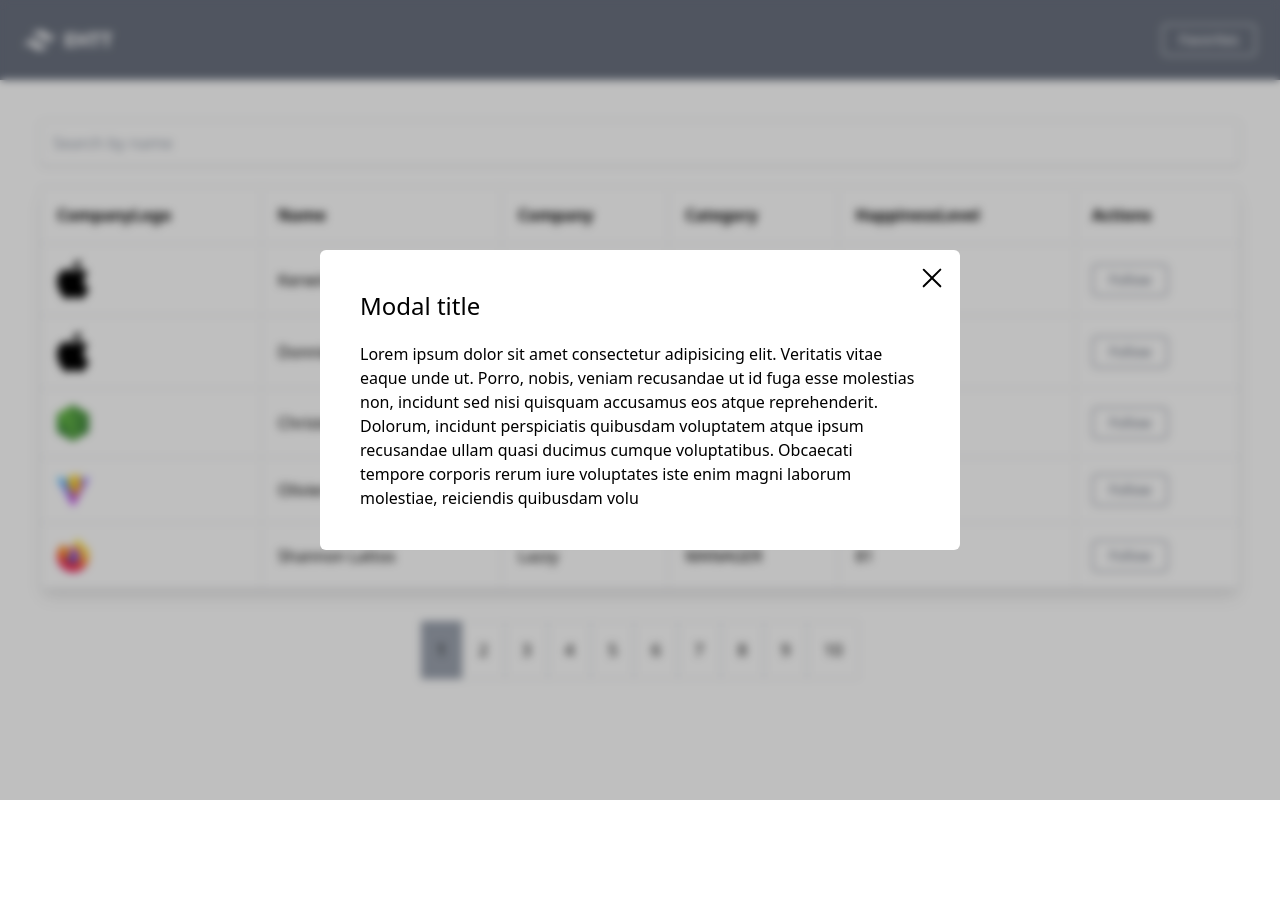
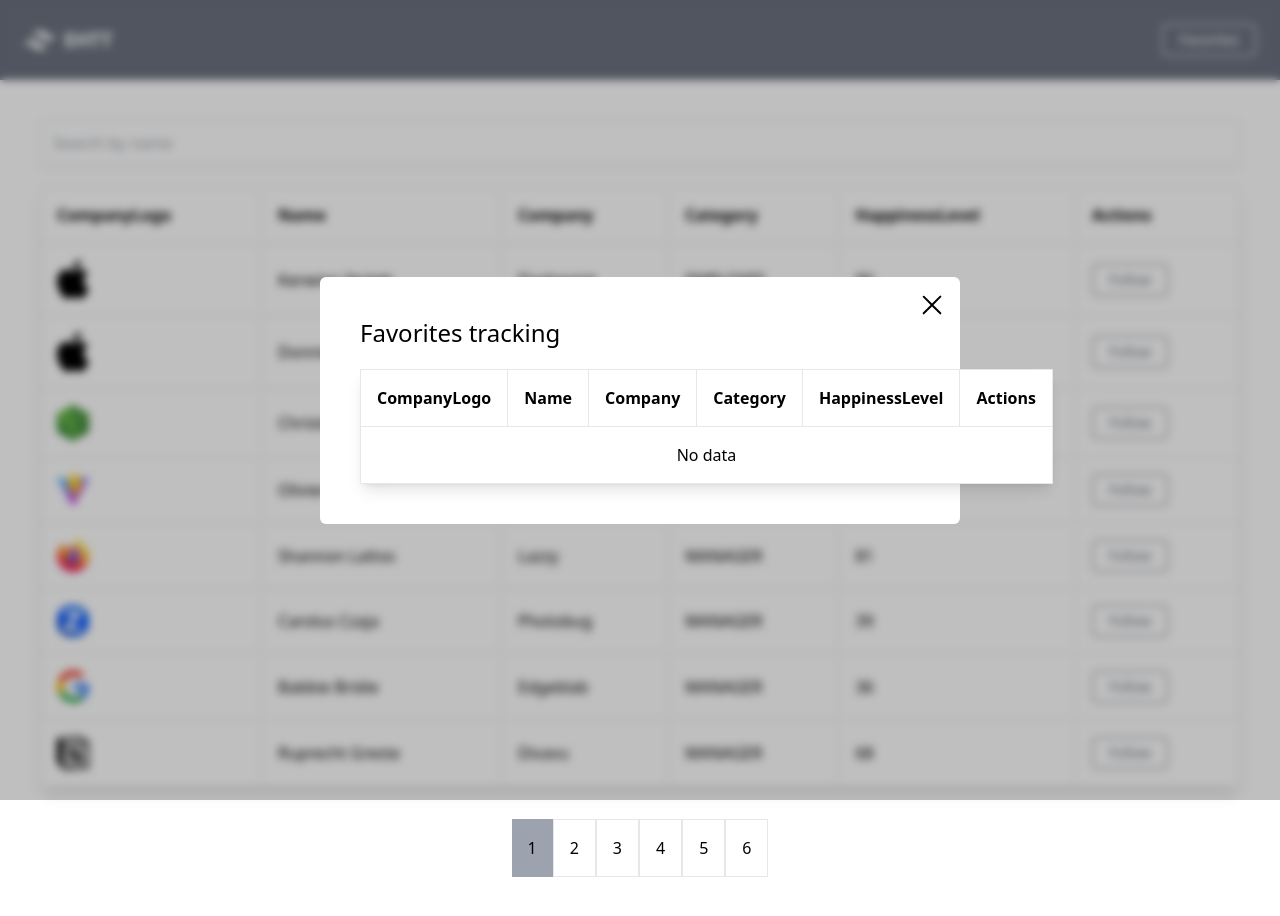
Before and after one commit to baguilar6174/react-ehtt-app, a React (Vite) app: page / in a window 1280 px wide. Both pictures are taken after a click on the button "Favorites". Before the commit the page ends 800 px from the top, so only its background shows below. Built offline with nearby package versions, Linux system fonts and the light colour scheme.

Commit message:
feat: Create context to add or remove from favorites

```diff
--- a/package.json
+++ b/package.json
@@ -18,12 +18,15 @@
 		"format": "prettier --write src/**/*.{js,jsx,ts,tsx,scss,md,json} --config ./.prettierrc"
 	},
 	"dependencies": {
+		"notistack": "^3.0.1",
 		"react": "^18.2.0",
-		"react-dom": "^18.2.0"
+		"react-dom": "^18.2.0",
+		"uuid": "^9.0.0"
 	},
 	"devDependencies": {
 		"@types/react": "^18.0.28",
 		"@types/react-dom": "^18.0.11",
+		"@types/uuid": "^9.0.2",
 		"@typescript-eslint/eslint-plugin": "^5.59.7",
 		"@typescript-eslint/parser": "^5.59.7",
 		"@vitejs/plugin-react-swc": "^3.0.0",
--- a/src/App.tsx
+++ b/src/App.tsx
@@ -1,5 +1,3 @@
-import React from 'react';
-
 import './App.scss';
 import { DATA } from './data/mock/employees';
 import { Header } from './components';
--- a/src/components/Header.tsx
+++ b/src/components/Header.tsx
@@ -1,7 +1,11 @@
-import React, { ReactElement } from 'react';
+import React, { ReactElement, useContext } from 'react';
 import { Modal } from './';
+import { FavoritesContext } from '../context';
+import { Table } from './Table';
 
 export const Header = (): ReactElement => {
+	const { favorites } = useContext(FavoritesContext);
+
 	const [isModalOpen, setIsModalOpen] = React.useState<boolean>(false);
 
 	return (
@@ -29,14 +33,8 @@ export const Header = (): ReactElement => {
 					Favorites
 				</button>
 			</nav>
-			<Modal setShowModal={setIsModalOpen} showModal={isModalOpen}>
-				<p>
-					Lorem ipsum dolor sit amet consectetur adipisicing elit. Veritatis vitae eaque unde ut. Porro, nobis, veniam
-					recusandae ut id fuga esse molestias non, incidunt sed nisi quisquam accusamus eos atque reprehenderit.
-					Dolorum, incidunt perspiciatis quibusdam voluptatem atque ipsum recusandae ullam quasi ducimus cumque
-					voluptatibus. Obcaecati tempore corporis rerum iure voluptates iste enim magni laborum molestiae, reiciendis
-					quibusdam volu
-				</p>
+			<Modal setShowModal={setIsModalOpen} showModal={isModalOpen} title="Favorites tracking">
+				<Table data={favorites} itemsPerPage={5} />
 			</Modal>
 		</>
 	);
--- a/src/components/Modal.tsx
+++ b/src/components/Modal.tsx
@@ -5,10 +5,11 @@ type ModalProp = {
 	children: React.ReactNode;
 	showModal: boolean;
 	setShowModal: (prev: boolean) => void;
+	title?: string;
 };
 
 export const Modal = (props: ModalProp): ReactElement | null => {
-	const { setShowModal, showModal, children } = props;
+	const { setShowModal, showModal, children, title } = props;
 
 	if (!showModal) return null;
 
@@ -19,7 +20,7 @@ export const Modal = (props: ModalProp): ReactElement | null => {
 					<button onClick={handleClose} className="absolute top-3 right-3">
 						<CloseIcon className="!w-8" />
 					</button>
-					<h2 className="text-2xl mb-5">Modal title</h2>
+					{title && <h2 className="text-2xl mb-5">{title}</h2>}
 					{children}
 				</div>
 			</div>
--- a/src/components/Table.tsx
+++ b/src/components/Table.tsx
@@ -1,19 +1,24 @@
-import React, { ReactElement, useState } from 'react';
+import React, { ReactElement, useContext, useState } from 'react';
 import { Person } from '../data/mock/employees';
 import { useSortableData } from '../hooks';
+import { FavoritesContext } from '../context';
 
 interface TableProps {
 	data: Person[];
+	itemsPerPage?: number;
 }
 
 const headers: Array<keyof Person> = ['companyLogo', 'name', 'company', 'category', 'happinessLevel'];
 
-export const Table: React.FC<TableProps> = ({ data }: TableProps): ReactElement => {
+export const Table: React.FC<TableProps> = (props: TableProps): ReactElement => {
+	const { data, itemsPerPage = 8 } = props;
+
+	const { updateFavorite } = useContext(FavoritesContext);
+
 	const { sortedItems, requestSort } = useSortableData(data);
 	const [sortedData, setSortedData] = useState<Person[]>(data);
 	const [searchText, setSearchText] = useState<string>('');
 	const [currentPage, setCurrentPage] = useState<number>(1);
-	const itemsPerPage = 5;
 
 	// Function to handle sorting by a specific column
 	const handleSort = (key: keyof Person): void => {
@@ -52,7 +57,7 @@ export const Table: React.FC<TableProps> = ({ data }: TableProps): ReactElement
 	return (
 		<>
 			{/* Add sorting and searching controls */}
-			<div>
+			{paginatedData.length !== 0 && (
 				<input
 					type="text"
 					value={searchText}
@@ -60,7 +65,7 @@ export const Table: React.FC<TableProps> = ({ data }: TableProps): ReactElement
 					placeholder="Search by name"
 					className="shadow appearance-none border rounded w-full p-3 mb-5 text-gray-700 leading-tight focus:outline-none focus:shadow-outline"
 				/>
-			</div>
+			)}
 			<table className="table-auto w-full shadow-lg bg-white">
 				{/* Table header with sorting */}
 				<thead>
@@ -81,9 +86,16 @@ export const Table: React.FC<TableProps> = ({ data }: TableProps): ReactElement
 				</thead>
 				{/* Table body */}
 				<tbody>
+					{paginatedData.length === 0 && (
+						<tr className="hover:bg-gray-50 focus:bg-gray-300">
+							<td colSpan={6} className="text-center text-base border p-4">
+								No data
+							</td>
+						</tr>
+					)}
 					{/* Map over the paginated data */}
 					{paginatedData.map((person) => (
-						<tr className="hover:bg-gray-50 focus:bg-gray-300" key={`${person.name}`}>
+						<tr className="hover:bg-gray-50 focus:bg-gray-300" key={`${person.id}`}>
 							<td className="border text-center p-4">
 								{person.companyLogo && <img width={32} height={32} src={person.companyLogo} alt={person.company} />}
 							</td>
@@ -92,7 +104,10 @@ export const Table: React.FC<TableProps> = ({ data }: TableProps): ReactElement
 							<td className="text-base border text-left p-4">{person.category}</td>
 							<td className="text-base border text-left p-4">{person.happinessLevel}</td>
 							<td className="text-base border text-left p-4">
-								<button className="inline-block text-sm px-4 py-2 leading-none border rounded text-gray-500 border-gray-500 hover:bg-gray-500 hover:text-white">
+								<button
+									className="inline-block text-sm px-4 py-2 leading-none border rounded text-gray-500 border-gray-500 hover:bg-gray-500 hover:text-white"
+									onClick={(): void => follow(person)}
+								>
 									Follow
 								</button>
 							</td>
@@ -101,6 +116,7 @@ export const Table: React.FC<TableProps> = ({ data }: TableProps): ReactElement
 				</tbody>
 			</table>
 			{/* Pagination */}
+			{paginatedData.length !== 0 && (
 				<div className="flex justify-center mt-8">
 					{Array.from({ length: Math.ceil(sortedData.length / itemsPerPage) }, (_, index) => (
 						<button
@@ -112,6 +128,11 @@ export const Table: React.FC<TableProps> = ({ data }: TableProps): ReactElement
 						</button>
 					))}
 				</div>
+			)}
 		</>
 	);
+
+	function follow(person: Person): void {
+		updateFavorite(person);
+	}
 };
--- /dev/null
+++ b/src/context/Favorite.provider.tsx
@@ -0,0 +1,39 @@
+import { useSnackbar } from 'notistack';
+import { useReducer } from 'react';
+
+import { FavoritesContext, favoritesReducer } from '.';
+import { Person } from '../data/mock/employees';
+
+export interface FavoritesState {
+	favorites: Person[];
+}
+
+const INITIAL_STATE: FavoritesState = {
+	favorites: []
+};
+
+type EntriesProviderProps = {
+	children: React.ReactNode;
+};
+
+export const FavoritesProvider = ({ children }: EntriesProviderProps): React.ReactElement => {
+	const [state, dispatch] = useReducer(favoritesReducer, INITIAL_STATE);
+	const { enqueueSnackbar } = useSnackbar();
+
+	return <FavoritesContext.Provider value={{ ...state, updateFavorite }}>{children}</FavoritesContext.Provider>;
+
+	function updateFavorite(person: Person): void {
+		dispatch({
+			type: '[Favorites] - Update favorite',
+			payload: person
+		});
+		enqueueSnackbar('Updated favorite', {
+			variant: 'warning',
+			autoHideDuration: 2000,
+			anchorOrigin: {
+				vertical: 'bottom',
+				horizontal: 'right'
+			}
+		});
+	}
+};
--- /dev/null
+++ b/src/context/Favorite.reducer.tsx
@@ -0,0 +1,18 @@
+import { Person } from '../data/mock/employees';
+import { FavoritesState } from './Favorite.provider';
+
+type EntriesActionType = { type: '[Favorites] - Update favorite'; payload: Person };
+
+export const favoritesReducer = (state: FavoritesState, action: EntriesActionType): FavoritesState => {
+	switch (action.type) {
+		case '[Favorites] - Update favorite':
+			return {
+				...state,
+				favorites: state.favorites.includes(action.payload)
+					? [...state.favorites.filter((person) => person !== action.payload)]
+					: [...state.favorites, action.payload]
+			};
+		default:
+			return state;
+	}
+};
--- /dev/null
+++ b/src/context/index.ts
@@ -0,0 +1,3 @@
+export * from './Favorite.context';
+export * from './Favorite.provider';
+export * from './Favorite.reducer';
--- a/src/data/mock/employees.ts
+++ b/src/data/mock/employees.ts
@@ -1,9 +1,12 @@
+import { v4 as uuidv4 } from 'uuid';
+
 export enum Category {
 	EMPLOYEE = 'EMPLOYEE',
 	MANAGER = 'MANAGER'
 }
 
 export interface Person {
+	id: string;
 	name: string;
 	category: Category;
 	company: string;
@@ -13,6 +16,7 @@ export interface Person {
 
 export const DATA: Person[] = [
 	{
+		id: uuidv4(),
 		name: 'Kerwinn Yerlett',
 		category: Category.EMPLOYEE,
 		company: 'Flashpoint',
@@ -20,6 +24,7 @@ export const DATA: Person[] = [
 		companyLogo: '/apple.svg'
 	},
 	{
+		id: uuidv4(),
 		name: 'Donnie Goade',
 		category: Category.EMPLOYEE,
 		company: 'Yakijo',
@@ -27,6 +32,7 @@ export const DATA: Person[] = [
 		companyLogo: '/apple.svg'
 	},
 	{
+		id: uuidv4(),
 		name: 'Christean Zanolli',
 		category: Category.MANAGER,
 		company: 'Mudo',
@@ -34,6 +40,7 @@ export const DATA: Person[] = [
 		companyLogo: '/nodejs.svg'
 	},
 	{
+		id: uuidv4(),
 		name: 'Oliviero Gummie',
 		category: Category.MANAGER,
 		company: 'Voomm',
@@ -41,6 +48,7 @@ export const DATA: Person[] = [
 		companyLogo: '/vite.svg'
 	},
 	{
+		id: uuidv4(),
 		name: 'Shannon Lattos',
 		category: Category.MANAGER,
 		company: 'Lazzy',
@@ -48,6 +56,7 @@ export const DATA: Person[] = [
 		companyLogo: '/firefox.svg'
 	},
 	{
+		id: uuidv4(),
 		name: 'Carolus Czaja',
 		category: Category.MANAGER,
 		company: 'Photobug',
@@ -55,6 +64,7 @@ export const DATA: Person[] = [
 		companyLogo: '/zoom.svg'
 	},
 	{
+		id: uuidv4(),
 		name: 'Babbie Bridie',
 		category: Category.MANAGER,
 		company: 'Edgeblab',
@@ -62,6 +72,7 @@ export const DATA: Person[] = [
 		companyLogo: '/google.svg'
 	},
 	{
+		id: uuidv4(),
 		name: 'Ruprecht Greste',
 		category: Category.MANAGER,
 		company: 'Divavu',
@@ -69,6 +80,7 @@ export const DATA: Person[] = [
 		companyLogo: '/notion.svg'
 	},
 	{
+		id: uuidv4(),
 		name: 'Devonna Lilleyman',
 		category: Category.EMPLOYEE,
 		company: 'Eazzy',
@@ -76,6 +88,7 @@ export const DATA: Person[] = [
 		companyLogo: '/firefox.svg'
 	},
 	{
+		id: uuidv4(),
 		name: 'Libbi Hankins',
 		category: Category.MANAGER,
 		company: 'Zoomzone',
@@ -83,6 +96,7 @@ export const DATA: Person[] = [
 		companyLogo: '/google.svg'
 	},
 	{
+		id: uuidv4(),
 		name: 'Felicity Falkous',
 		category: Category.MANAGER,
 		company: 'Thoughtstorm',
@@ -90,6 +104,7 @@ export const DATA: Person[] = [
 		companyLogo: '/zoom.svg'
 	},
 	{
+		id: uuidv4(),
 		name: 'Wallis Ortsmann',
 		category: Category.EMPLOYEE,
 		company: 'Quinu',
@@ -97,6 +112,7 @@ export const DATA: Person[] = [
 		companyLogo: '/notion.svg'
 	},
 	{
+		id: uuidv4(),
 		name: 'Loella Margerrison',
 		category: Category.MANAGER,
 		company: 'Twitterworks',
@@ -104,6 +120,7 @@ export const DATA: Person[] = [
 		companyLogo: '/firefox.svg'
 	},
 	{
+		id: uuidv4(),
 		name: 'Gregg Petrusch',
 		category: Category.EMPLOYEE,
 		company: 'Kanoodle',
@@ -111,6 +128,7 @@ export const DATA: Person[] = [
 		companyLogo: '/apple.svg'
 	},
 	{
+		id: uuidv4(),
 		name: 'Mariann Langsdon',
 		category: Category.EMPLOYEE,
 		company: 'Voolith',
@@ -118,6 +136,7 @@ export const DATA: Person[] = [
 		companyLogo: '/nodejs.svg'
 	},
 	{
+		id: uuidv4(),
 		name: 'Tara Rennie',
 		category: Category.MANAGER,
 		company: 'Thoughtworks',
@@ -125,6 +144,7 @@ export const DATA: Person[] = [
 		companyLogo: '/apple.svg'
 	},
 	{
+		id: uuidv4(),
 		name: 'Elbertina Dahler',
 		category: Category.MANAGER,
 		company: 'Shuffledrive',
@@ -132,6 +152,7 @@ export const DATA: Person[] = [
 		companyLogo: '/firefox.svg'
 	},
 	{
+		id: uuidv4(),
 		name: 'Paige Luberto',
 		category: Category.EMPLOYEE,
 		company: 'Vidoo',
@@ -139,6 +160,7 @@ export const DATA: Person[] = [
 		companyLogo: '/apple.svg'
 	},
 	{
+		id: uuidv4(),
 		name: 'Bayard Gentery',
 		category: Category.EMPLOYEE,
 		company: 'Twinte',
@@ -146,6 +168,7 @@ export const DATA: Person[] = [
 		companyLogo: '/firefox.svg'
 	},
 	{
+		id: uuidv4(),
 		name: 'Wilhelmina Sillars',
 		category: Category.MANAGER,
 		company: 'Skinix',
@@ -153,6 +176,7 @@ export const DATA: Person[] = [
 		companyLogo: '/vite.svg'
 	},
 	{
+		id: uuidv4(),
 		name: 'Winna Sepey',
 		category: Category.MANAGER,
 		company: 'Skinte',
@@ -160,6 +184,7 @@ export const DATA: Person[] = [
 		companyLogo: '/apple.svg'
 	},
 	{
+		id: uuidv4(),
 		name: 'Donalt Chanter',
 		category: Category.MANAGER,
 		company: 'Mita',
@@ -167,6 +192,7 @@ export const DATA: Person[] = [
 		companyLogo: '/firefox.svg'
 	},
 	{
+		id: uuidv4(),
 		name: 'Chrysa Mundow',
 		category: Category.MANAGER,
 		company: 'Youtags',
@@ -174,6 +200,7 @@ export const DATA: Person[] = [
 		companyLogo: '/zoom.svg'
 	},
 	{
+		id: uuidv4(),
 		name: 'Pammy Basile',
 		category: Category.EMPLOYEE,
 		company: 'Kwideo',
@@ -181,6 +208,7 @@ export const DATA: Person[] = [
 		companyLogo: '/google.svg'
 	},
 	{
+		id: uuidv4(),
 		name: 'Drud Banfill',
 		category: Category.MANAGER,
 		company: 'Youbridge',
@@ -188,6 +216,7 @@ export const DATA: Person[] = [
 		companyLogo: '/vite.svg'
 	},
 	{
+		id: uuidv4(),
 		name: 'Dolores Eubank',
 		category: Category.MANAGER,
 		company: 'Babblestorm',
@@ -195,6 +224,7 @@ export const DATA: Person[] = [
 		companyLogo: '/firefox.svg'
 	},
 	{
+		id: uuidv4(),
 		name: 'Andrus Thurlborn',
 		category: Category.MANAGER,
 		company: 'Demizz',
@@ -202,6 +232,7 @@ export const DATA: Person[] = [
 		companyLogo: '/vite.svg'
 	},
 	{
+		id: uuidv4(),
 		name: 'Pierrette Baddow',
 		category: Category.EMPLOYEE,
 		company: 'Dabtype',
@@ -209,6 +240,7 @@ export const DATA: Person[] = [
 		companyLogo: '/nodejs.svg'
 	},
 	{
+		id: uuidv4(),
 		name: 'Gavan Kunc',
 		category: Category.EMPLOYEE,
 		company: 'Jabbersphere',
@@ -216,6 +248,7 @@ export const DATA: Person[] = [
 		companyLogo: '/notion.svg'
 	},
 	{
+		id: uuidv4(),
 		name: 'Stu Culcheth',
 		category: Category.EMPLOYEE,
 		company: 'Fadeo',
@@ -223,6 +256,7 @@ export const DATA: Person[] = [
 		companyLogo: '/firefox.svg'
 	},
 	{
+		id: uuidv4(),
 		name: 'Zorine Goldsby',
 		category: Category.MANAGER,
 		company: 'Riffpath',
@@ -230,6 +264,7 @@ export const DATA: Person[] = [
 		companyLogo: '/vite.svg'
 	},
 	{
+		id: uuidv4(),
 		name: 'Timmie Rickersey',
 		category: Category.EMPLOYEE,
 		company: 'Chatterpoint',
@@ -237,6 +272,7 @@ export const DATA: Person[] = [
 		companyLogo: '/firefox.svg'
 	},
 	{
+		id: uuidv4(),
 		name: 'Perry Buncher',
 		category: Category.MANAGER,
 		company: 'Bluezoom',
@@ -244,6 +280,7 @@ export const DATA: Person[] = [
 		companyLogo: '/zoom.svg'
 	},
 	{
+		id: uuidv4(),
 		name: 'Marita Claye',
 		category: Category.MANAGER,
 		company: 'Fivebridge',
@@ -251,6 +288,7 @@ export const DATA: Person[] = [
 		companyLogo: '/vite.svg'
 	},
 	{
+		id: uuidv4(),
 		name: 'Susanne Durram',
 		category: Category.MANAGER,
 		company: 'Zooveo',
@@ -258,6 +296,7 @@ export const DATA: Person[] = [
 		companyLogo: '/apple.svg'
 	},
 	{
+		id: uuidv4(),
 		name: 'Carlie Whitechurch',
 		category: Category.MANAGER,
 		company: 'Zoovu',
@@ -265,6 +304,7 @@ export const DATA: Person[] = [
 		companyLogo: '/apple.svg'
 	},
 	{
+		id: uuidv4(),
 		name: 'Merill Waddell',
 		category: Category.MANAGER,
 		company: 'Zooxo',
@@ -272,6 +312,7 @@ export const DATA: Person[] = [
 		companyLogo: '/vite.svg'
 	},
 	{
+		id: uuidv4(),
 		name: 'Sigmund Dawidowsky',
 		category: Category.MANAGER,
 		company: 'Miboo',
@@ -279,6 +320,7 @@ export const DATA: Person[] = [
 		companyLogo: '/firefox.svg'
 	},
 	{
+		id: uuidv4(),
 		name: 'Marissa Christene',
 		category: Category.MANAGER,
 		company: 'LiveZ',
@@ -286,6 +328,7 @@ export const DATA: Person[] = [
 		companyLogo: '/firefox.svg'
 	},
 	{
+		id: uuidv4(),
 		name: 'Torin Ledamun',
 		category: Category.MANAGER,
 		company: 'Zooveo',
@@ -293,6 +336,7 @@ export const DATA: Person[] = [
 		companyLogo: '/vite.svg'
 	},
 	{
+		id: uuidv4(),
 		name: 'Davidson Dunniom',
 		category: Category.EMPLOYEE,
 		company: 'Tagopia',
@@ -300,6 +344,7 @@ export const DATA: Person[] = [
 		companyLogo: '/zoom.svg'
 	},
 	{
+		id: uuidv4(),
 		name: 'Frederico Sorrell',
 		category: Category.EMPLOYEE,
 		company: 'Cogidoo',
@@ -307,6 +352,7 @@ export const DATA: Person[] = [
 		companyLogo: '/notion.svg'
 	},
 	{
+		id: uuidv4(),
 		name: 'Paulie Kenwell',
 		category: Category.EMPLOYEE,
 		company: 'Mynte',
@@ -314,6 +360,7 @@ export const DATA: Person[] = [
 		companyLogo: '/nodejs.svg'
 	},
 	{
+		id: uuidv4(),
 		name: 'Kellyann Ollivierre',
 		category: Category.EMPLOYEE,
 		company: 'Katz',
@@ -321,6 +368,7 @@ export const DATA: Person[] = [
 		companyLogo: '/nodejs.svg'
 	},
 	{
+		id: uuidv4(),
 		name: 'Evvie Malins',
 		category: Category.EMPLOYEE,
 		company: 'Riffpedia',
@@ -328,6 +376,7 @@ export const DATA: Person[] = [
 		companyLogo: '/notion.svg'
 	},
 	{
+		id: uuidv4(),
 		name: 'Tomas Kinghorne',
 		category: Category.MANAGER,
 		company: 'Vinte',
@@ -335,6 +384,7 @@ export const DATA: Person[] = [
 		companyLogo: '/notion.svg'
 	},
 	{
+		id: uuidv4(),
 		name: 'Thoma Petrol',
 		category: Category.MANAGER,
 		company: 'Photobean',
@@ -342,6 +392,7 @@ export const DATA: Person[] = [
 		companyLogo: '/notion.svg'
 	},
 	{
+		id: uuidv4(),
 		name: 'Gay Gallihaulk',
 		category: Category.MANAGER,
 		company: 'Browsecat',
--- a/src/main.tsx
+++ b/src/main.tsx
@@ -2,9 +2,15 @@ import React from 'react';
 import ReactDOM from 'react-dom/client';
 import App from './App';
 import './index.scss';
+import { FavoritesProvider } from './context';
+import { SnackbarProvider } from 'notistack';
 
 ReactDOM.createRoot(document.getElementById('root') as HTMLElement).render(
 	<React.StrictMode>
-		<App />
+		<SnackbarProvider>
+			<FavoritesProvider>
+				<App />
+			</FavoritesProvider>
+		</SnackbarProvider>
 	</React.StrictMode>
 );
```
Also changed, not shown: src/context/Favorite.context.tsx (added, +9 -0 lines), 1 other file (tests, documents, lock files or other folders). Lines whose indentation alone changed are shown as unchanged.
